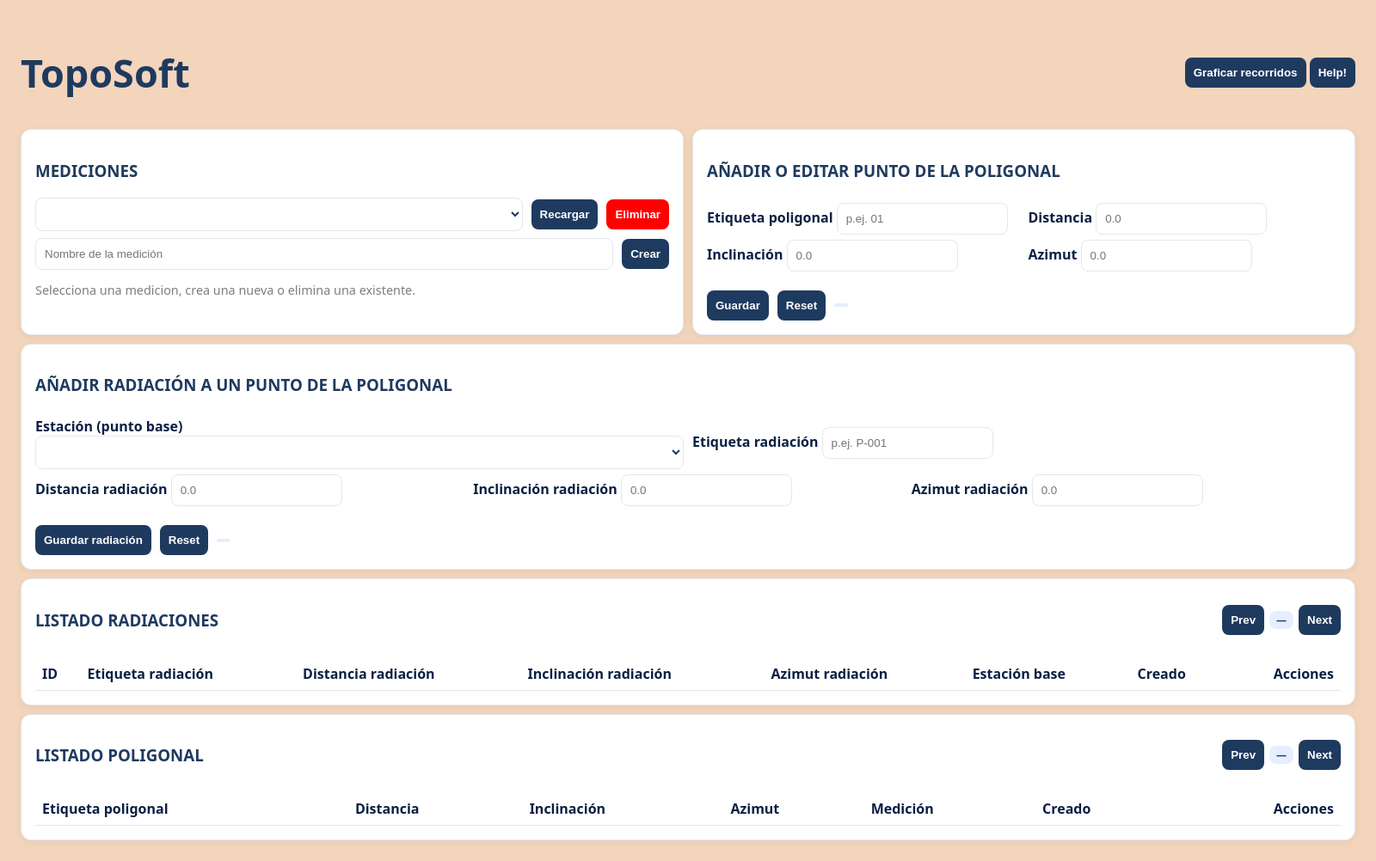
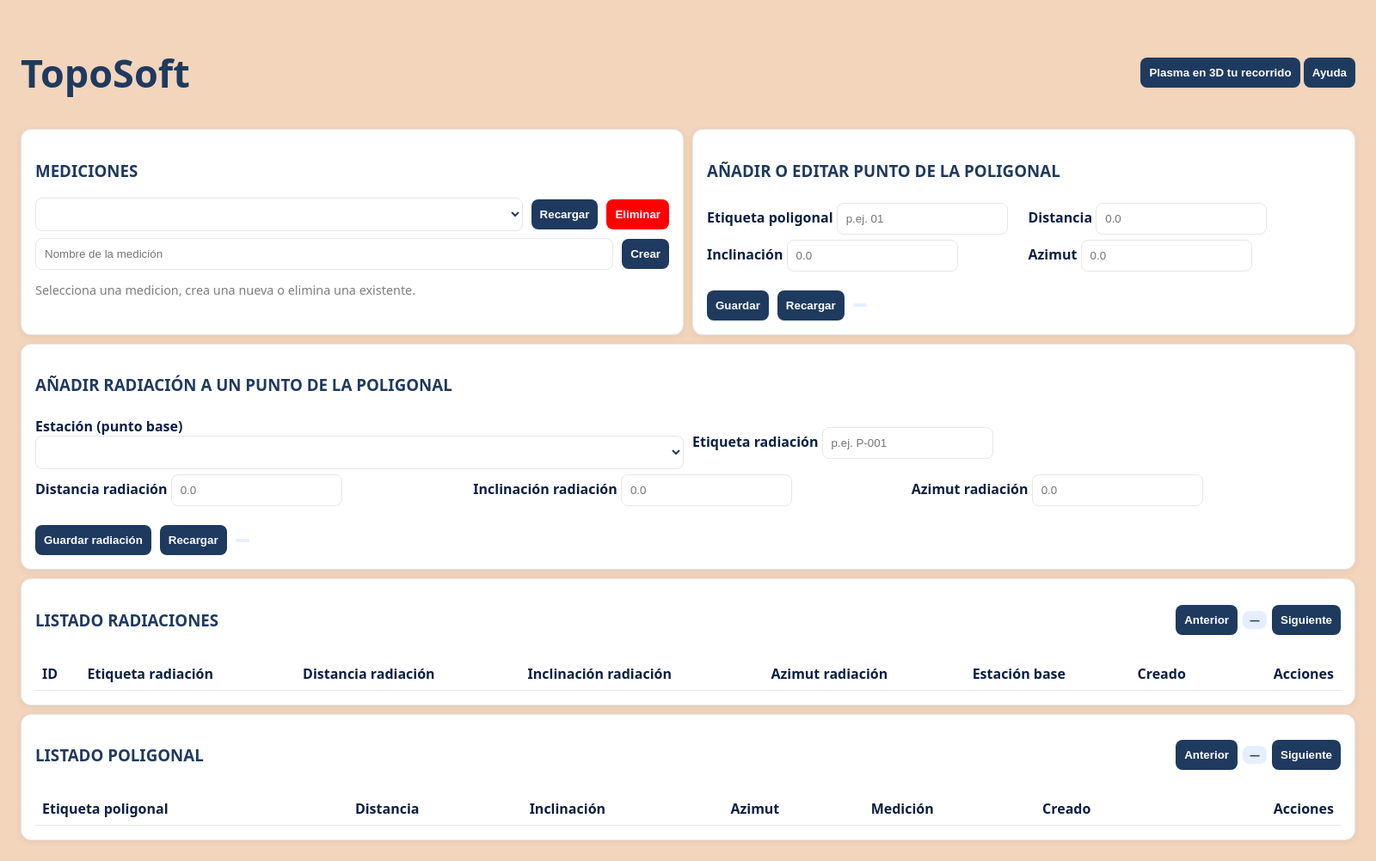
Before and after one commit to Gu1ll07/TFG, an Electron app: page app_tfg_2/html/index.html in a window 1600 px wide. Shown: the whole page at 86% size. Drawn offline with Linux system fonts and the light colour scheme; no server answers.

Commit message:
Fix everything to Spanish and the problem with GitHub link.

```diff
--- a/app_tfg_2/html/index.html
+++ b/app_tfg_2/html/index.html
@@ -35,8 +35,8 @@
   <div style="display:flex; justify-content:space-between; align-items:center; margin-bottom:5px;">
     <h1 style="font-size: 45px;"><strong>TopoSoft</strong></h1>
     <nav>
-      <button><a style="color: #FFFFFF; text-decoration:none;" href="graficar.html"><strong>Graficar recorridos</strong></a></button>
-      <button><a style="color: #FFFFFF; text-decoration:none;" href="ayuda.html"><strong>Help!</strong></a></button>
+      <button><a style="color: #FFFFFF; text-decoration:none;" href="grafica.html"><strong>Plasma en 3D tu recorrido</strong></a></button>
+      <button><a style="color: #FFFFFF; text-decoration:none;" href="ayuda.html"><strong>Ayuda</strong></a></button>
     </nav>
   </div>
 
@@ -78,7 +78,7 @@
       <br>
       <div class="columna">
         <button id="save">Guardar</button>
-        <button id="reset">Reset</button>
+        <button id="reset">Recargar</button>
         <span id="msg" class="badge"></span>
       </div>
     </div>
@@ -112,7 +112,7 @@
     <br>
     <div class="columna">
       <button id="rad_save">Guardar radiación</button>
-      <button id="rad_reset">Reset</button>
+      <button id="rad_reset">Recargar</button>
       <span id="mensaje_radiacion" class="badge"></span>
     </div>
   </div>
@@ -122,9 +122,9 @@
     <div class="columna">
       <h3 style="flex:1">LISTADO RADIACIONES</h3>
       <div class="columna" style="gap:6px">
-        <button id="rad_prev">Prev</button>
+        <button id="rad_prev">Anterior</button>
         <span id="rad_paginaInfo" class="badge">—</span>
-        <button id="rad_next">Next</button>
+        <button id="rad_next">Siguiente</button>
       </div>
     </div>
     <table>
@@ -149,9 +149,9 @@
     <div class="columna">
       <h3 style="flex:1">LISTADO POLIGONAL</h3>
       <div class="columna" style="gap:6px">
-        <button id="prev">Prev</button>
+        <button id="prev">Anterior</button>
         <span id="paginaInfo" class="badge">—</span>
-        <button id="next">Next</button>
+        <button id="next">Siguiente</button>
       </div>
     </div>
     <table>
```
Also changed, not shown: app_tfg_2/html/ayuda.html (+2 -2 lines), app_tfg_2/html/grafica.html (renamed from app_tfg_2/html/graficar.html, +5 -5 lines), app_tfg_2/main.js (+15 -0 lines), 1 other file.
